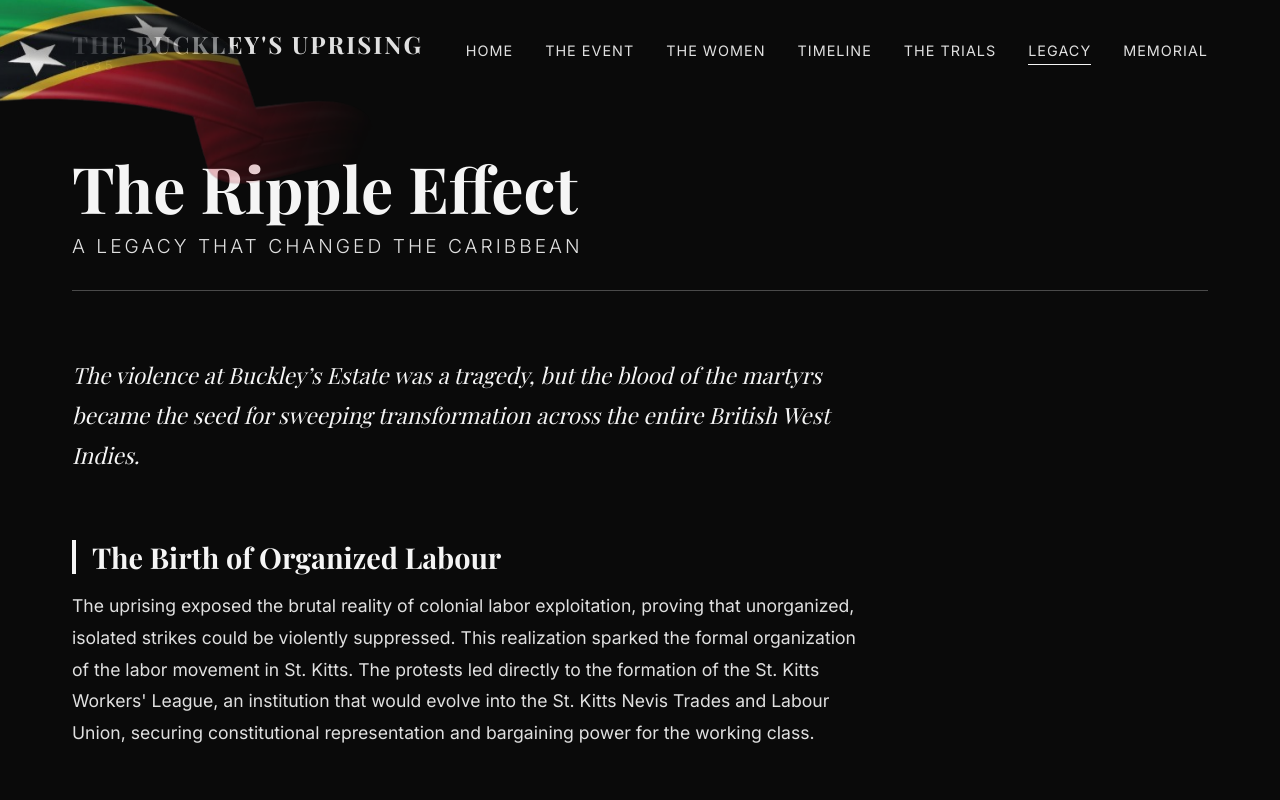
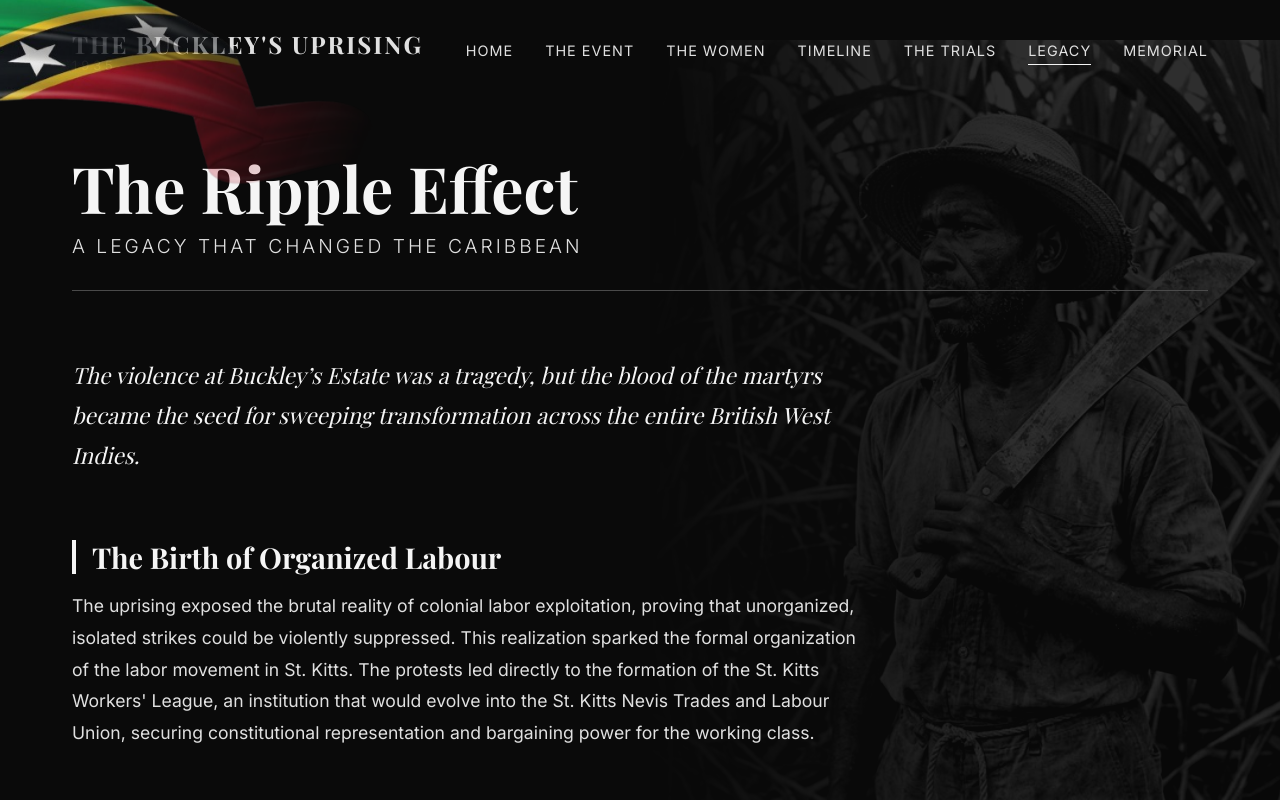
Before and after one commit to gregorybowrin/the-buckleys-uprising, a React (Vite) app: page /legacy in a window 1280 px wide. Shown: the top 800 px of the page. Built offline with nearby package versions, Linux system fonts and the light colour scheme; a web font is replaced by a local one.

Commit message:
feat: add fixed sugarcane worker bg to legacy page

```diff
--- a/src/index.css
+++ b/src/index.css
@@ -752,6 +752,30 @@ a:hover {
   text-align: center;
 }
 
+/* --- Legacy Specifics --- */
+.legacy-bg-worker {
+  position: fixed;
+  right: 0;
+  top: 5vh;
+  height: 95vh;
+  width: 50vw;
+  object-fit: cover;
+  object-position: top center;
+  opacity: 0.15;
+  pointer-events: none;
+  z-index: 0;
+  mask-image: linear-gradient(to right, transparent, black 60%);
+  -webkit-mask-image: linear-gradient(to right, transparent, black 60%);
+  filter: grayscale(100%) contrast(1.3);
+}
+
+@media (max-width: 950px) {
+  .legacy-bg-worker {
+    opacity: 0.05;
+    width: 100vw;
+  }
+}
+
 /* --- Mobile Navigation --- */
 .mobile-menu-btn {
   display: none;
--- a/src/pages/TheLegacy.tsx
+++ b/src/pages/TheLegacy.tsx
@@ -7,8 +7,13 @@ const TheLegacy: React.FC = () => {
     }, []);
 
     return (
-        <main className="page-container">
-            <div className="container">
+        <main className="page-container" style={{ position: 'relative' }}>
+            <img
+                src="/sugarcane_worker.png"
+                alt="Sugarcane worker portrait"
+                className="legacy-bg-worker"
+            />
+            <div className="container" style={{ position: 'relative', zIndex: 1 }}>
                 <header className="page-header">
                     <h1 className="reveal delay-1">The Ripple Effect</h1>
                     <h2 className="reveal delay-2">A Legacy That Changed the Caribbean</h2>
```
Also changed, not shown: public/sugarcane_worker.png (added).
